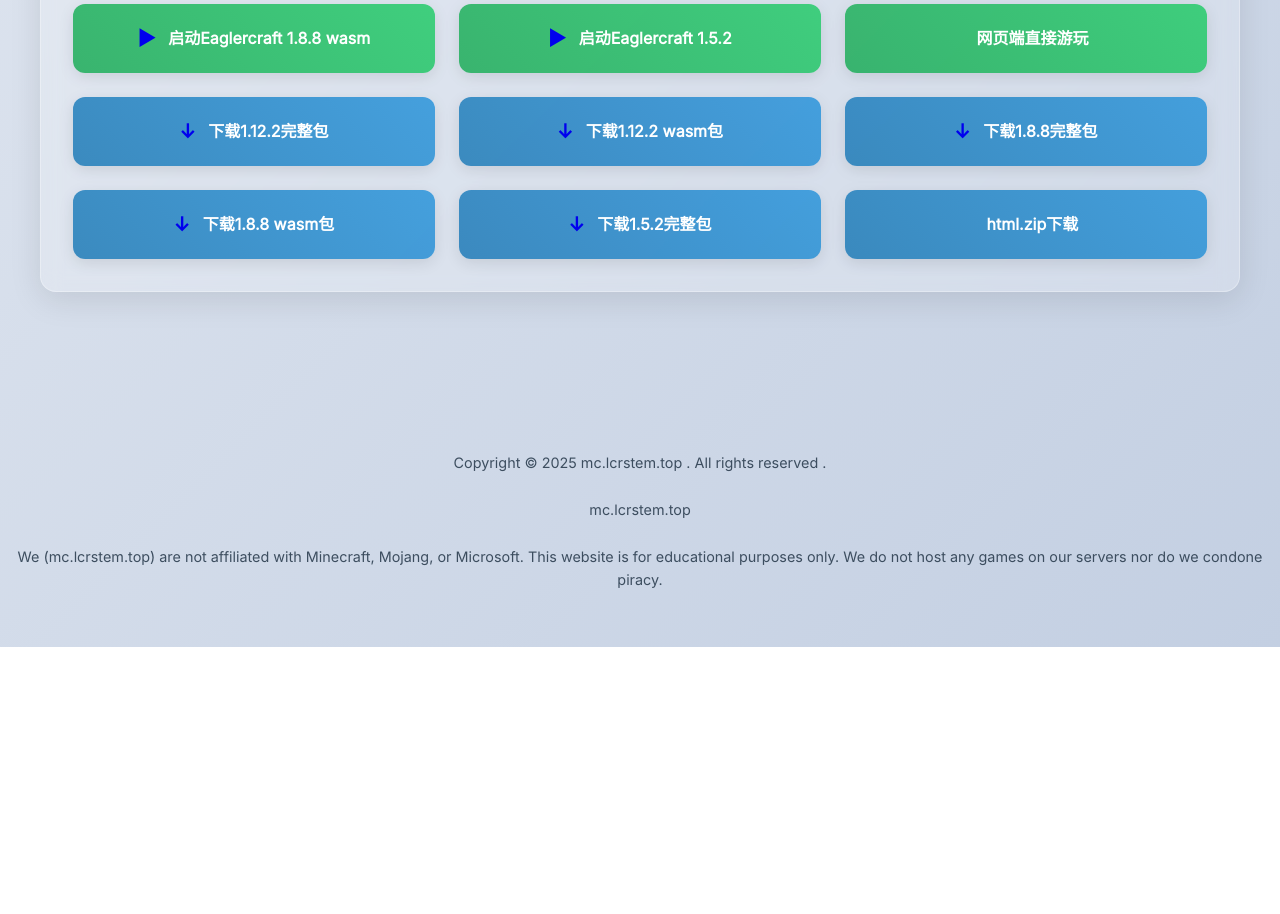
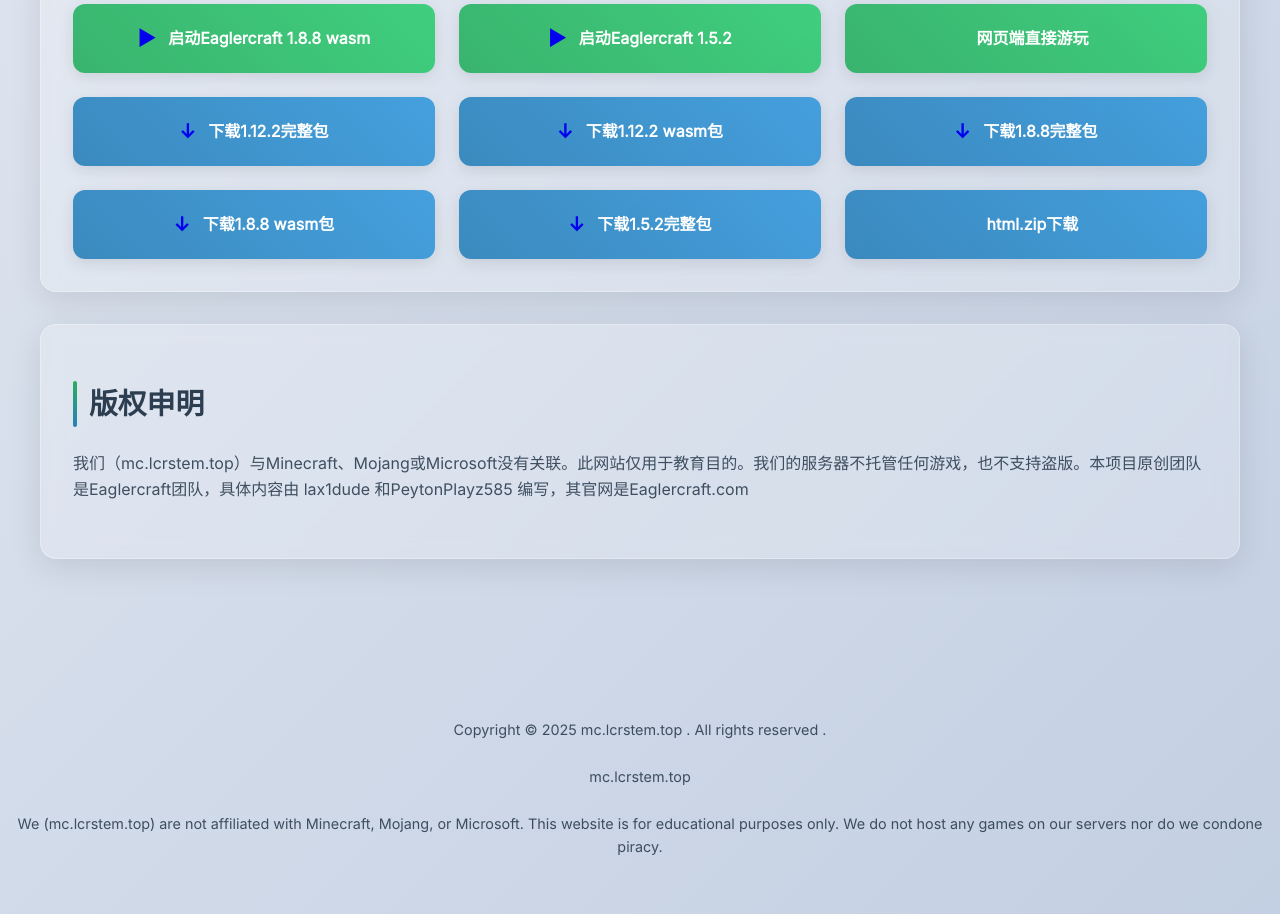
Before and after one commit to LCRstem/mc.lcrstem.top, a plain HTML site: page index.html in a window 1280 px wide. Shown: the part 2153-3067 px from the top of the page. Before the commit the page ends 2800 px from the top, so only its background shows below. Drawn offline with Linux system fonts and the light colour scheme.

Commit message:
Update index.html

```diff
--- a/index.html
+++ b/index.html
@@ -437,6 +437,10 @@
                 </a>
             </div>
         </div>
+        <div class="card">
+            <h2>版权申明</h2>
+            <p>我们（mc.lcrstem.top）与Minecraft、Mojang或Microsoft没有关联。此网站仅用于教育目的。我们的服务器不托管任何游戏，也不支持盗版。本项目原创团队是Eaglercraft团队，具体内容由 lax1dude 和PeytonPlayz585 编写，其官网是Eaglercraft.com</p>
+        </div>
     </div>
 
     <footer>
```
